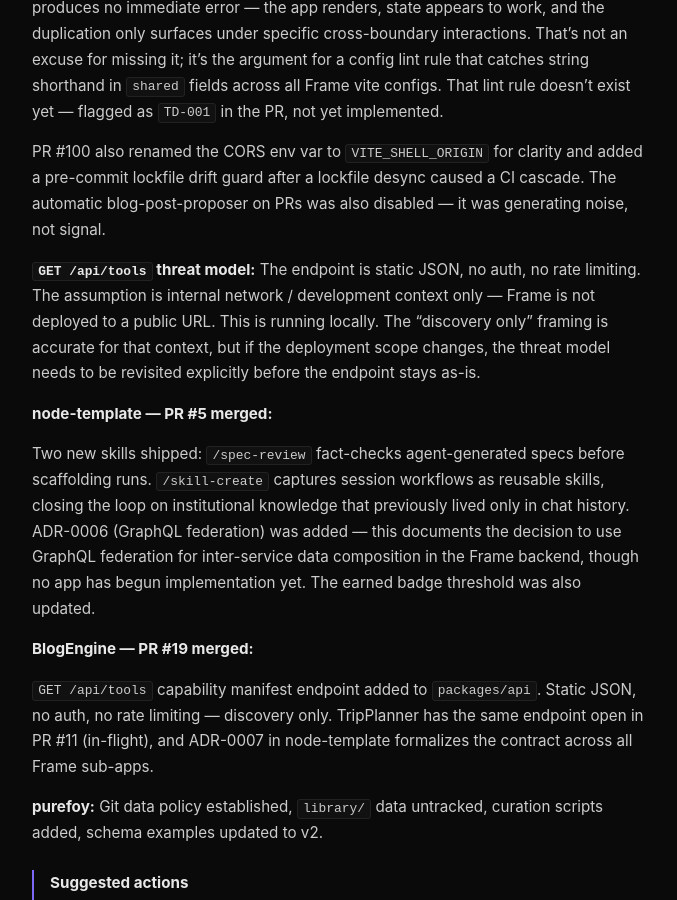
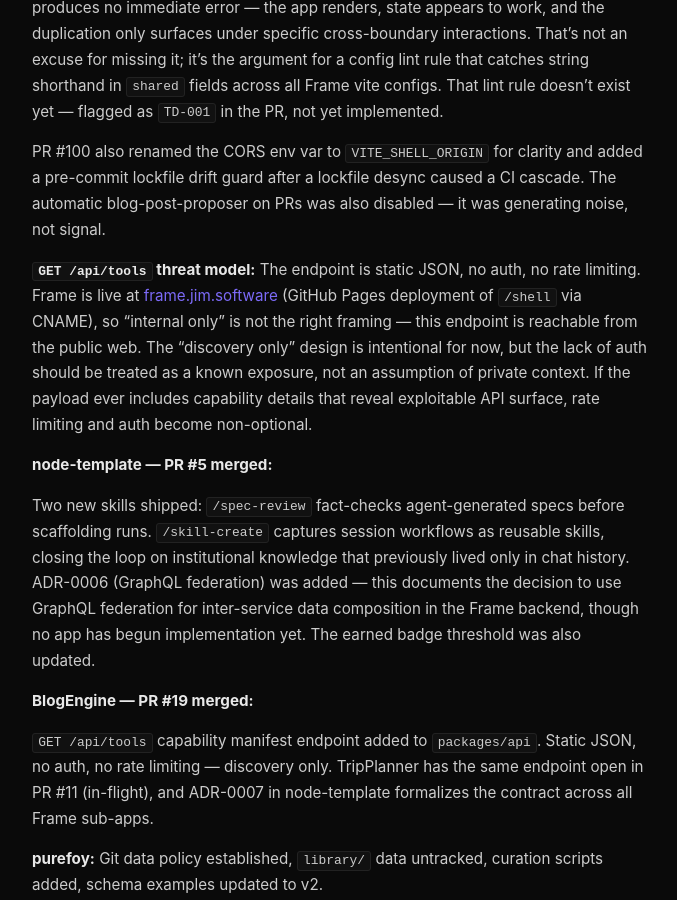
Before and after one commit to ojfbot/daily-logger, a Jekyll site: the page built from _articles/2026-02-28.md, in a window 1280 px wide and 900 px high, scrolled down 1573 px. Shown: the whole window, without its empty margins (300-977 px from the left). Built offline with Jekyll 4.4.1, drawn with Linux system fonts in a browser that asks for light colours; some of the changed text lies outside the part shown.

Commit message:
fix(article): correct frame.jim.software deployment status

```diff
--- a/_articles/2026-02-28.md
+++ b/_articles/2026-02-28.md
@@ -27,7 +27,7 @@ How did this survive two PR reviews? Honestly: it's the kind of misconfiguration
 
 PR #100 also renamed the CORS env var to `VITE_SHELL_ORIGIN` for clarity and added a pre-commit lockfile drift guard after a lockfile desync caused a CI cascade. The automatic blog-post-proposer on PRs was also disabled — it was generating noise, not signal.
 
-**`GET /api/tools` threat model:** The endpoint is static JSON, no auth, no rate limiting. The assumption is internal network / development context only — Frame is not deployed to a public URL. This is running locally. The "discovery only" framing is accurate for that context, but if the deployment scope changes, the threat model needs to be revisited explicitly before the endpoint stays as-is.
+**`GET /api/tools` threat model:** The endpoint is static JSON, no auth, no rate limiting. Frame is live at [frame.jim.software](http://frame.jim.software) (GitHub Pages deployment of `/shell` via CNAME), so "internal only" is not the right framing — this endpoint is reachable from the public web. The "discovery only" design is intentional for now, but the lack of auth should be treated as a known exposure, not an assumption of private context. If the payload ever includes capability details that reveal exploitable API surface, rate limiting and auth become non-optional.
 
 **node-template — PR #5 merged:**
 
@@ -84,7 +84,7 @@ The visual design of what the shell looks like when cv-builder's Dashboard loads
 
 **purefoy:** [purefoy] #2 (Frame backbone integration — CI/CD, ADRs, code quality, tests) is open, opened today. This brings purefoy into alignment with the rest of the org backbone.
 
-**Frame infrastructure cost:** Frame is running locally — not deployed to a production environment. There is no current monthly infrastructure number to surface. When deployment moves beyond localhost, that number needs to be tracked explicitly.
+**Frame infrastructure cost:** The shell is live at [frame.jim.software](http://frame.jim.software) — a GitHub Pages deployment of `/shell` behind a CNAME record. Sub-apps (cv-builder, BlogEngine, TripPlanner) are not yet deployed as Federation remotes against that host; they run locally. The deployment surface is real but partial. The relevant cost threshold is when cv-builder's Dashboard loads into the live shell host — that's when bundle sizes and CDN egress become trackable numbers.
 
 **Older in-flight work:** [TripPlanner] #9 (Intelligent Trip Import, opened 2025-12-15) and [MrPlug] #22 (GitHub integration, MCP code deleted, opened 2025-12-11) remain open. Both predate the current active sprint and are not blocking Phase 1 or Phase 6 progress.
 
```
